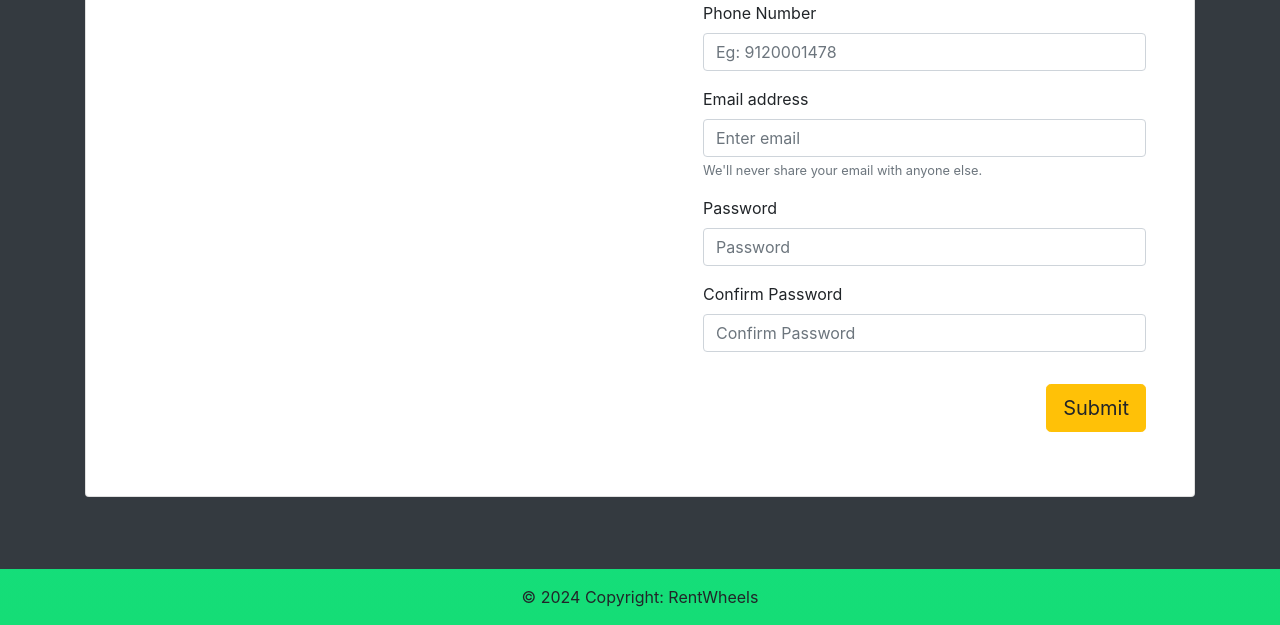
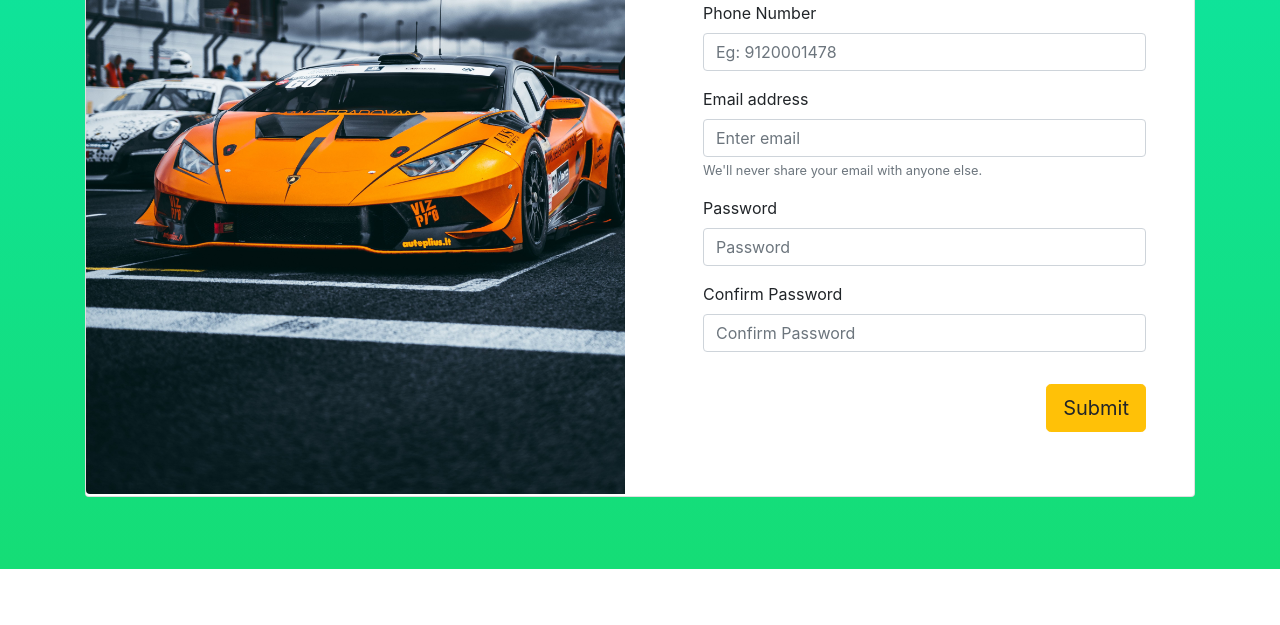
Before and after one commit to neerajcode34/rentWheel-car-renting-webapp, a Django app: page /register in a window 1280 px wide. Shown: the part 445-1070 px from the top of the page. After the commit the page ends 1014 px from the top, so only its background shows below. Run offline with Django 4.2, Linux system fonts and the light colour scheme.

Commit message:
new update

```diff
--- a/MyApp/tests.py
+++ b/MyApp/tests.py
@@ -1,6 +1,5 @@
 from django.test import TestCase
 
-# christy123
-# Christy@2002
+
 
 # Create your tests here.
--- a/MyApp/views.py
+++ b/MyApp/views.py
@@ -1,5 +1,3 @@
-# from email.mime import message
-# from pyexpat import model
 from django.http import Http404, HttpResponse
 from django.shortcuts import render,redirect
 from django.contrib.auth.models import User
--- a/templates/about.html
+++ b/templates/about.html
@@ -51,7 +51,7 @@ RentWheels, a pioneer in the car rental industry, has been serving customers sin
     <div class="col-xl-4">
       <div class="container-center">
         {% load static %}
-        <img src="{% static "car-wash.png" %}" width="300" height="300" style="background-color: white;border-radius: 20px;box-shadow: 0 4px 8px 0 rgba(0, 0, 0, 0.2), 0 6px 20px 0 rgba(0, 0, 0, 0.19); margin-left:60px">
+        <img src="{% static "car-wash.jpg" %}" width="300" height="300" style="background-color: white;border-radius: 20px;box-shadow: 0 4px 8px 0 rgba(0, 0, 0, 0.2), 0 6px 20px 0 rgba(0, 0, 0, 0.19); margin-left:60px">
       </div>
       <h2 class="hd my-2" style="text-align: center">Hygienic</h2>
       <p style="font-size: 20px; text-align: center">
--- a/templates/base.html
+++ b/templates/base.html
@@ -60,13 +60,10 @@
         </div>
     </nav>
     {% block body %}{% endblock body %}
-    <!-- Footer -->
+
     <footer class="page-footer-text-center font-small blue mx-5">
-      <!-- Copyright -->
-      <div class="footer-copyright text-center py-3">© 2024 Copyright: RentWheels</div>
-      <!-- Copyright -->
     </footer>
-    <!-- Footer -->
+
     </div>
   </body>
 </html>
--- a/templates/register.html
+++ b/templates/register.html
@@ -5,7 +5,7 @@
 
 {% block body %}
 
-<section class="h-100 bg-dark">
+<section class="h-100">
     {% include 'messages.html' %}
 	<div class="container py-5 h-100">
 	  <div class="row d-flex justify-content-center align-items-center h-100">
@@ -13,7 +13,7 @@
 		  <div class="card card-registration my-4">
 			<div class="row g-0">
 			  <div class="col-xl-6 d-none d-xl-block">
-				<img src="https://mdbcdn.b-cdn.net/img/Photos/new-templates/bootstrap-registration/img4.webp"
+				<img src="{% static "register.jpg" %}"
 				  alt="Sample photo" class="img-fluid"
 				  style="border-top-left-radius: .25rem; border-bottom-left-radius: .25rem;" />
 			  </div>
--- a/vehicles/urls.py
+++ b/vehicles/urls.py
@@ -25,6 +25,6 @@ urlpatterns = [
     path('', TemplateView.as_view(template_name='index.html'), name='home')
 ] + static(settings.MEDIA_URL, document_root = settings.MEDIA_ROOT)
 
-admin.site.site_header = "CarZest Admin"
-admin.site.site_title = "CarZest Admin Portal"
-admin.site.index_title = "Welcome to CarZest Portal"
+admin.site.site_header = "RentWheels Admin"
+admin.site.site_title = "RentWheels Admin Portal"
+admin.site.index_title = "Welcome to RentWheels Portal"
```
Also changed, not shown: db.sqlite3, static/affordable.jpg, static/car-wash.jpg (added), static/cont.jpg, static/register.jpg (added), 2 other files.
